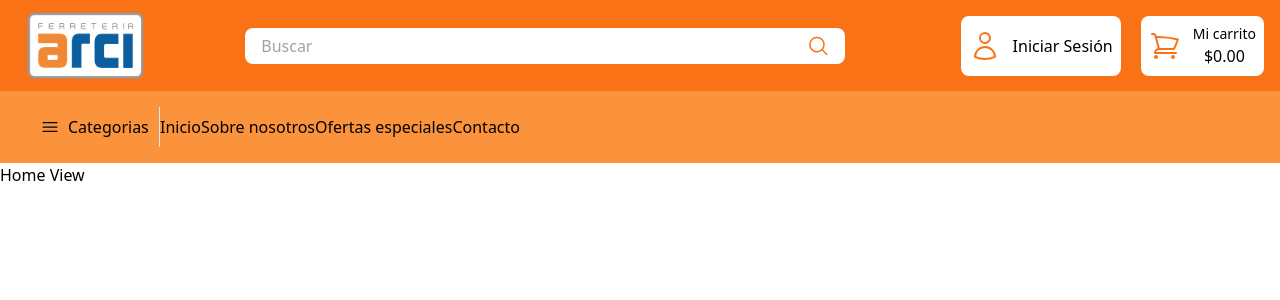
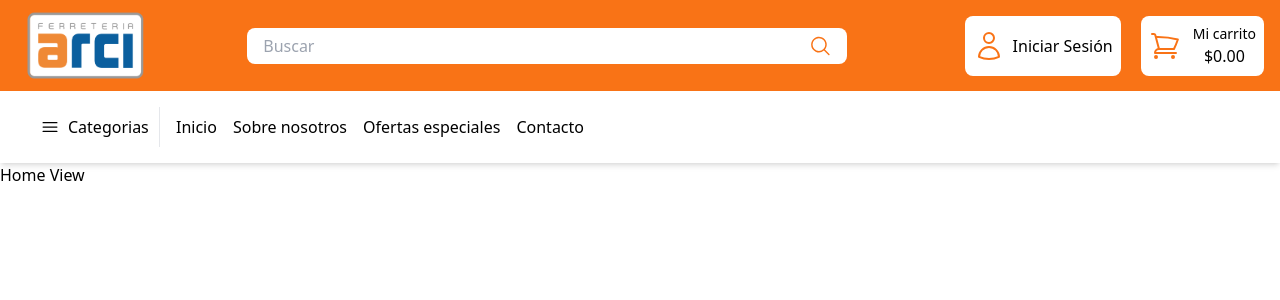
Before and after one commit to davidp21/arci-prueba, a Vue app: page / in a window 1280 px wide. Shown: the top 300 px of the page. Built offline with nearby package versions, Linux system fonts and the light colour scheme.

Commit message:
margen navbar

```diff
--- a/src/components/header/Header.vue
+++ b/src/components/header/Header.vue
@@ -1,6 +1,6 @@
 <template>
   <div class="bg-orange-500 w-full px-4 shadow-lg">
-    <div class="max-w-[1800px] flex flex-col md:flex-row items-center justify-between m-auto py-2">
+    <div class="max-w-[1740px] flex flex-col md:flex-row items-center justify-between m-auto py-2">
       <div>
         <img :src="logo" alt="logo de arci" width="150">
       </div>
--- a/src/components/header/Navbar.vue
+++ b/src/components/header/Navbar.vue
@@ -1,6 +1,6 @@
 <template>
-  <div class="md:px-10 py-4 bg-orange-400">
-    <ul class="flex flex-col md:flex-row w-full items-center">
+  <div class="md:px-10 py-4 bg-white shadow-md w-full ">
+    <ul class="flex flex-col md:flex-row max-w-[1740px] items-center m-auto gap-4">
         <div class="w-[10%] flex items-center gap-2 border-r h-10">
             <Bars3Icon class="size-5"/>
             <li><router-link>Categorias</router-link></li>
--- a/src/components/header/User.vue
+++ b/src/components/header/User.vue
@@ -1,9 +1,9 @@
 <template>
-    <div class="flex items-center gap-3 bg-white p-2 rounded-lg hover:cursor-pointer">
+    <div class="flex items-center gap-2 bg-white p-2 rounded-lg hover:cursor-pointer">
         <UserIcon class="size-6 sm:size-8 text-orange-500" />
         <div class="hidden sm:flex flex-col items-center">
             <span class="hidden lg:block font-normal text-sm "></span>
-            <span class="font-medium ">Iniciar Sesión</span>
+            <span class="font-normal">Iniciar Sesión</span>
         </div>
     </div>
 </template>
```
